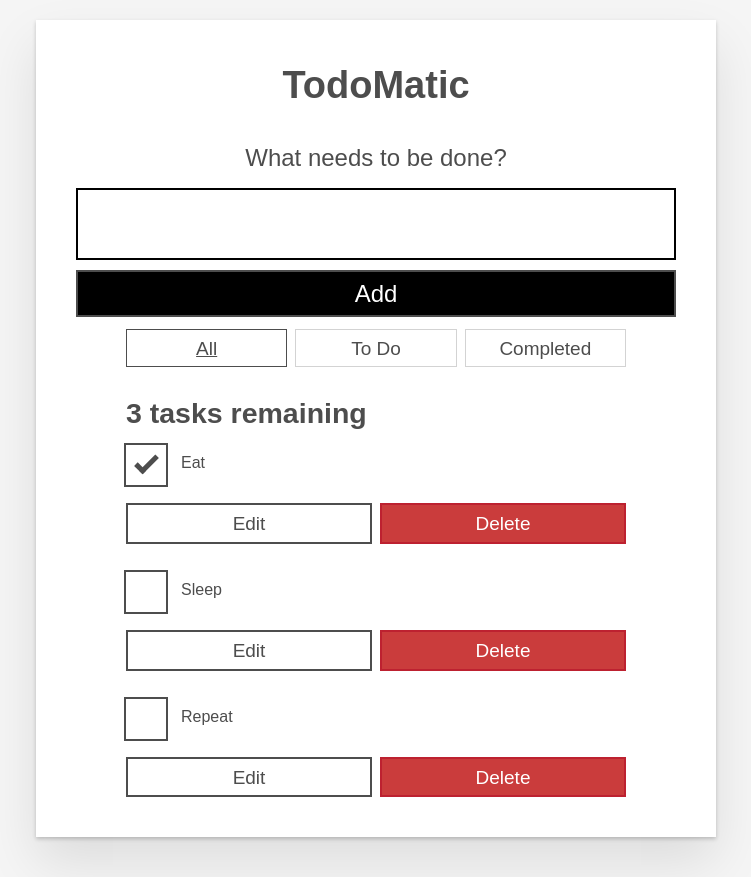
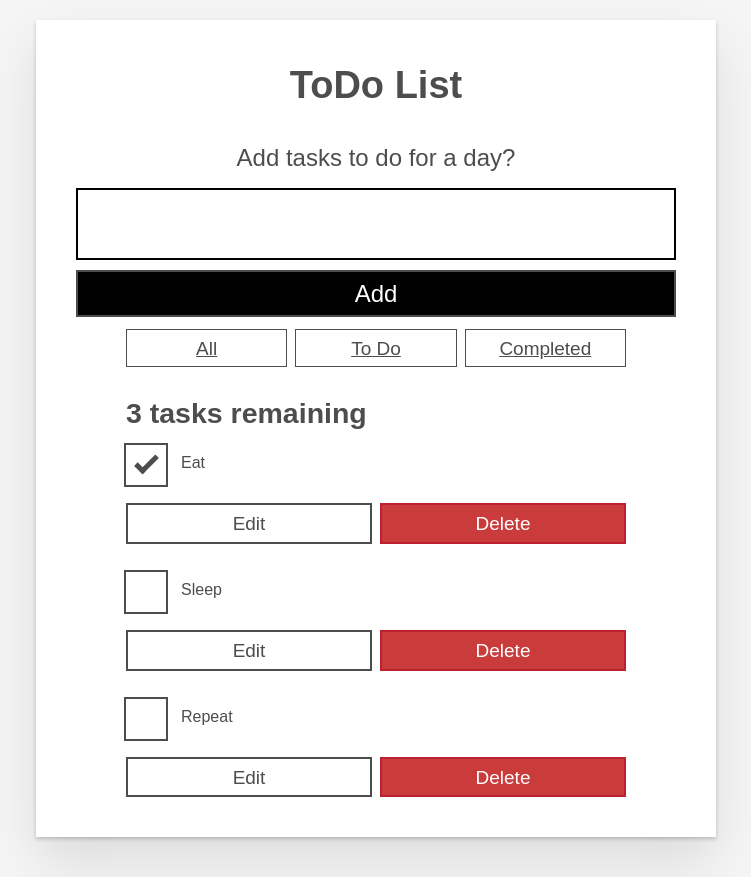
Before and after one commit to revati-deshmukh/ToDoList, a React (Create React App) app: page / in a window 1280 px wide. Shown: the whole page, without its empty margins (264-1015 px from the left). Built offline with nearby package versions, Linux system fonts and the light colour scheme.

Commit message:
Added more components for Filter and Form

```diff
--- a/src/App.js
+++ b/src/App.js
@@ -1,4 +1,6 @@
 import Todo from "./components/Todo.js";
+import Form from "./components/Form.js";
+import FilterButton from "./components/FilterButton.js";
 
 function App(props) {
     const taskList = props.tasks?.map(task => (
@@ -6,40 +8,12 @@ function App(props) {
     ));
     return (
         <div className="todoapp stack-large">
-            <h1>TodoMatic</h1>
-            <form>
-                <h2 className="label-wrapper">
-                    <label htmlFor="new-todo-input" className="label__lg">
-                        What needs to be done?
-                    </label>
-                </h2>
-                <input
-                    type="text"
-                    id="new-todo-input"
-                    className="input input__lg"
-                    name="text"
-                    autoComplete="off"
-                />
-                <button type="submit" className="btn btn__primary btn__lg">
-                    Add
-                </button>
-            </form>
+            <h1>ToDo List </h1>
+            <Form />
             <div className="filters btn-group stack-exception">
-                <button type="button" className="btn toggle-btn" aria-pressed="true">
-                    <span className="visually-hidden">Show </span>
-                    <span>all</span>
-                    <span className="visually-hidden"> tasks</span>
-                </button>
-                <button type="button" className="btn toggle-btn" aria-pressed="false">
-                    <span className="visually-hidden">Show </span>
-                    <span>To Do</span>
-                    <span className="visually-hidden"> tasks</span>
-                </button>
-                <button type="button" className="btn toggle-btn" aria-pressed="false">
-                    <span className="visually-hidden">Show </span>
-                    <span>Completed</span>
-                    <span className="visually-hidden"> tasks</span>
-                </button>
+                <FilterButton filterName="All" />
+                <FilterButton filterName="To do" />
+                <FilterButton filterName="Completed" />
             </div>
             <h2 id="list-heading">
                 3 tasks remaining
--- /dev/null
+++ b/src/components/FilterButton.js
@@ -0,0 +1,15 @@
+import React from "react";
+
+function FilterButton(props) {
+    return (
+
+        <button type="button" className="btn toggle-btn" aria-pressed="true">
+            <span className="visually-hidden">Show </span>
+            <span>{props.filterName}</span>
+            <span className="visually-hidden"> tasks</span>
+        </button>
+
+    );
+}
+
+export default FilterButton;
--- /dev/null
+++ b/src/components/Form.js
@@ -0,0 +1,25 @@
+import React from 'react';
+
+function Form() {
+    return (
+        <form>
+            <h2 className="label-wrapper">
+                <label htmlFor="new-todo-input" className="label__lg">
+                    Add tasks to do for a day?
+                </label>
+            </h2>
+            <input
+                type="text"
+                id="new-todo-input"
+                className="input input__lg"
+                name="text"
+                autoComplete="off"
+            />
+            <button type="submit" className="btn btn__primary btn__lg">
+                Add
+            </button>
+        </form>
+    );
+}
+
+export default Form
```
